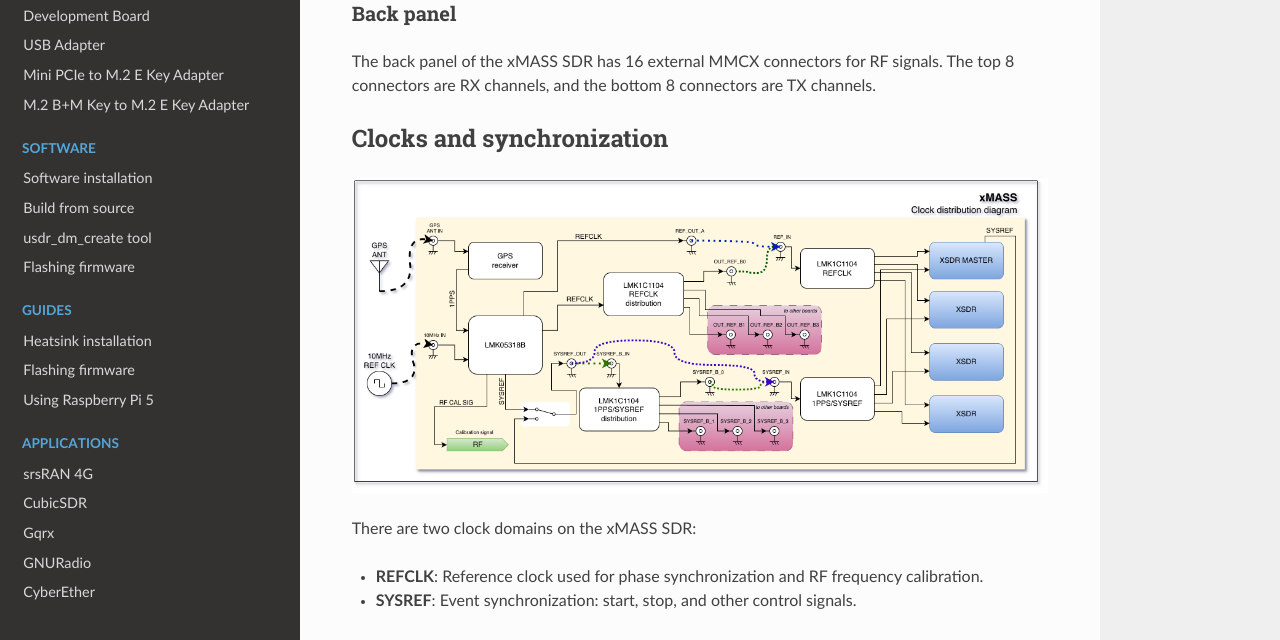
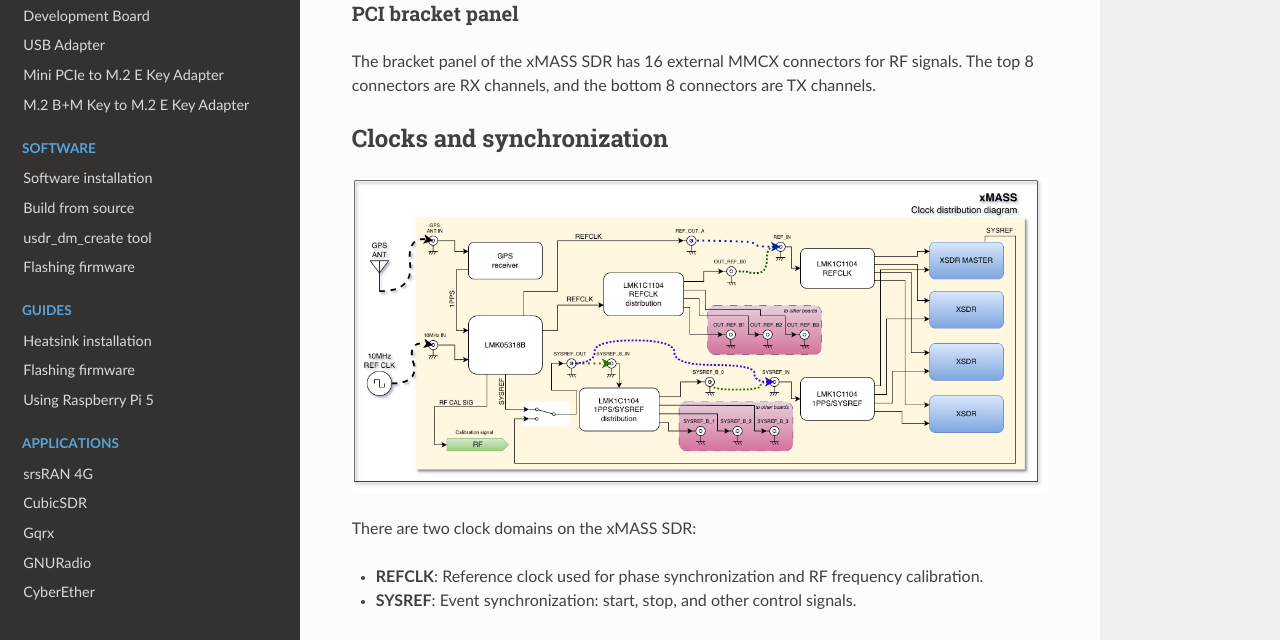
Before and after one commit to wavelet-lab/docs, a Sphinx documentation site: the page built from source/hardware/xmass.rst, in a window 1280 px wide and 900 px high, scrolled down 3606 px, cut to the strip 260-900 px from the top of the window. Built offline with Sphinx 7.4.7 and the Read the Docs theme 3.1.0, drawn with Linux system fonts in a browser that asks for light colours.

Commit message:
Update xmass.rst

```diff
--- a/source/hardware/xmass.rst
+++ b/source/hardware/xmass.rst
@@ -98,10 +98,10 @@
 .. image:: ../_static/xmass_back_lg.png
    :alt: xmass sdr
 
-Back panel
+PCI bracket panel
 ----------
 
-The back panel of the xMASS SDR has 16 external MMCX connectors for RF signals. The top 8 connectors are RX channels, and the bottom 8 connectors are TX channels.
+The bracket panel of the xMASS SDR has 16 external MMCX connectors for RF signals. The top 8 connectors are RX channels, and the bottom 8 connectors are TX channels.
 
 
 Clocks and synchronization
```
